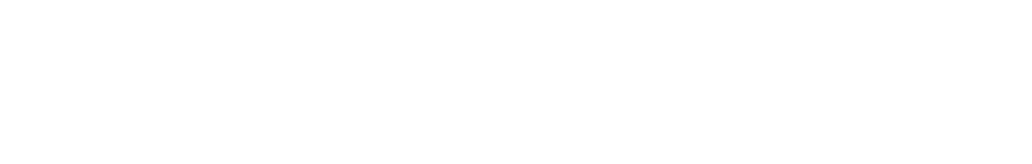
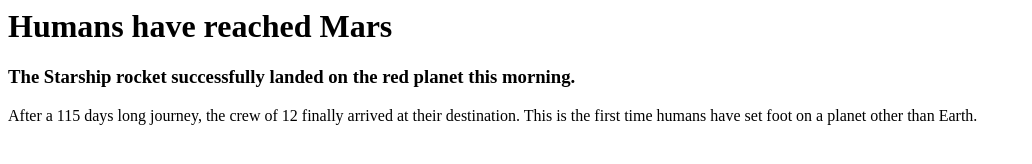
Before and after one commit to jripke74/build-and-deploy, a plain HTML site: page index.html in a window 1280 px wide. Shown: the whole page, without its empty margins (0-1032 px from the left). Drawn offline with Linux system fonts and the light colour scheme.

Commit message:
add html

```diff
--- a/index.html
+++ b/index.html
@@ -10,3 +10,10 @@
 The Starship rocket successfully landed on the red planet this morning.
 After a 115 days long journey, the crew of 12 finally arrived at their destination. This is the first time humans have set foot on a planet other than Earth.
 -->
+<h1>Humans have reached Mars</h1>
+<h3>The Starship rocket successfully landed on the red planet this morning.</h3>
+<p>
+  After a 115 days long journey, the crew of 12 finally arrived at their
+  destination. This is the first time humans have set foot on a planet other
+  than Earth.
+</p>
```
